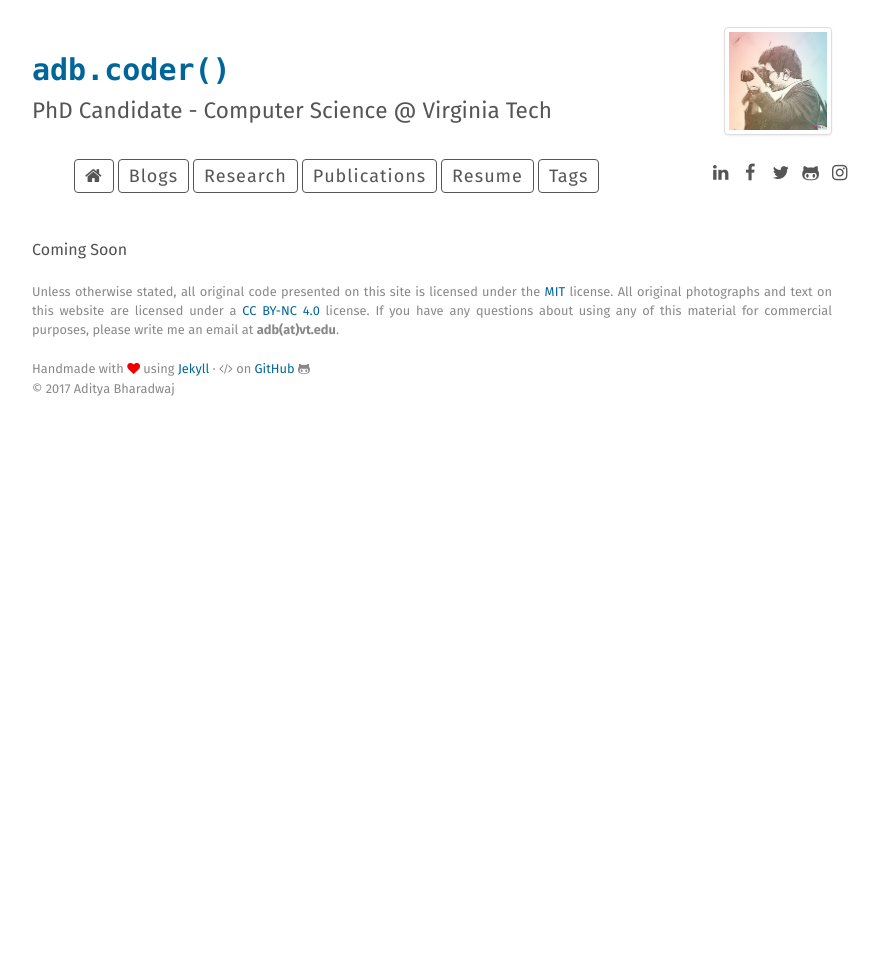
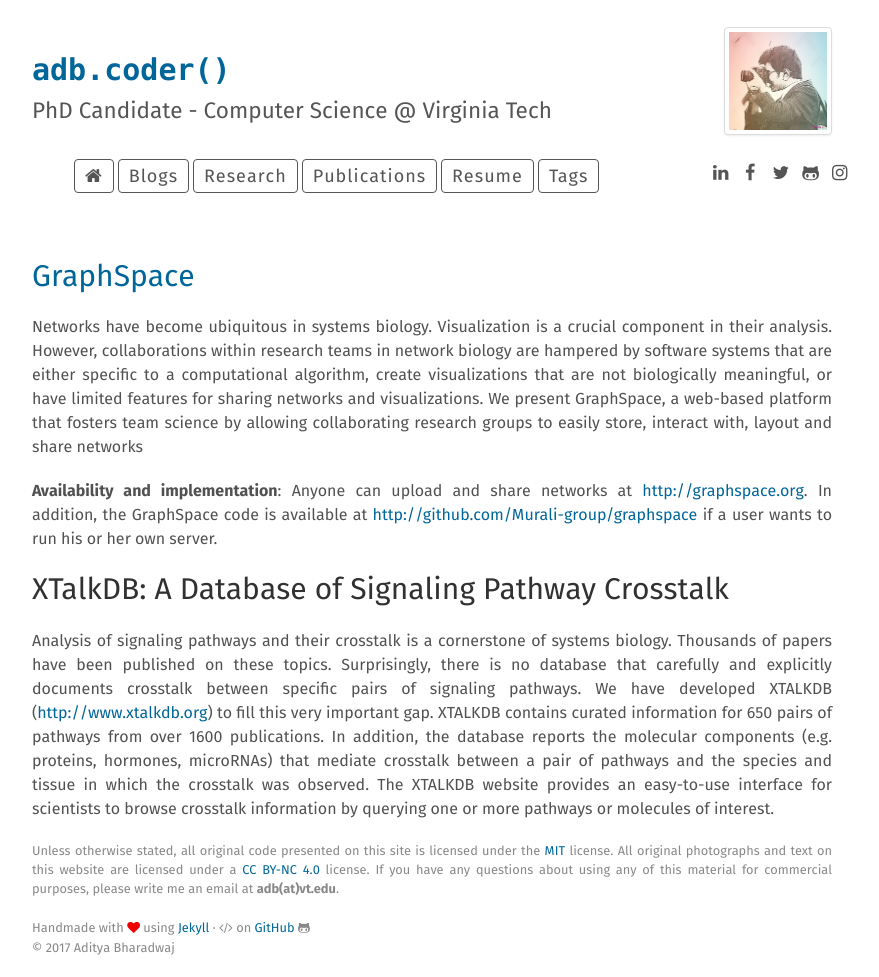
Before and after one commit to adbharadwaj/adbharadwaj.github.io, a Jekyll site: the page built from research.md, in a window 1280 px wide. Shown: the whole page, without its empty margins (208-1087 px from the left). Built offline with Jekyll 4.4.1, drawn with Linux system fonts in a browser that asks for light colours; our own code applies the rules of GitHub Pages for plain Markdown files; before the commit the page ends 900 px from its top, so only the background shows below that.

Commit message:
Update research.md

```diff
--- a/research.md
+++ b/research.md
@@ -4,4 +4,13 @@
 # See: https://jekyllrb.com/docs/themes/#overriding-theme-defaults
 layout: default
 ---
-Coming Soon
+
+## [GraphSpace](https://academic.oup.com/bioinformatics/article/doi/10.1093/bioinformatics/btx382/3867143/GraphSpace-stimulating-interdisciplinary)
+
+Networks have become ubiquitous in systems biology. Visualization is a crucial component in their analysis. However, collaborations within research teams in network biology are hampered by software systems that are either specific to a computational algorithm, create visualizations that are not biologically meaningful, or have limited features for sharing networks and visualizations. We present GraphSpace, a web-based platform that fosters team science by allowing collaborating research groups to easily store, interact with, layout and share networks
+
+**Availability and implementation**: Anyone can upload and share networks at [http://graphspace.org](http://graphspace.org). In addition, the GraphSpace code is available at [http://github.com/Murali-group/graphspace](http://github.com/Murali-group/graphspace) if a user wants to run his or her own server.
+
+## XTalkDB: A Database of Signaling Pathway Crosstalk
+
+Analysis of signaling pathways and their crosstalk is a cornerstone of systems biology. Thousands of papers have been published on these topics. Surprisingly, there is no database that carefully and explicitly documents crosstalk between specific pairs of signaling pathways. We have developed XTALKDB ([http://www.xtalkdb.org](http://www.xtalkdb.org)) to fill this very important gap. XTALKDB contains curated information for 650 pairs of pathways from over 1600 publications. In addition, the database reports the molecular components (e.g. proteins, hormones, microRNAs) that mediate crosstalk between a pair of pathways and the species and tissue in which the crosstalk was observed. The XTALKDB website provides an easy-to-use interface for scientists to browse crosstalk information by querying one or more pathways or molecules of interest.
```
